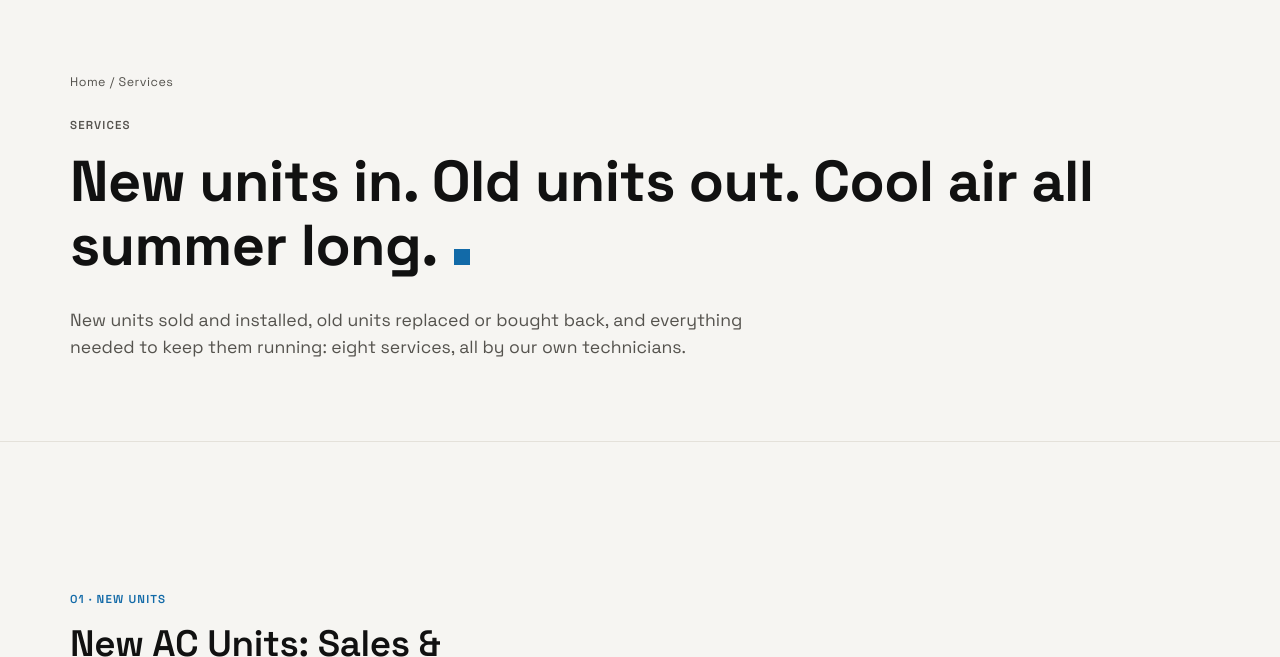
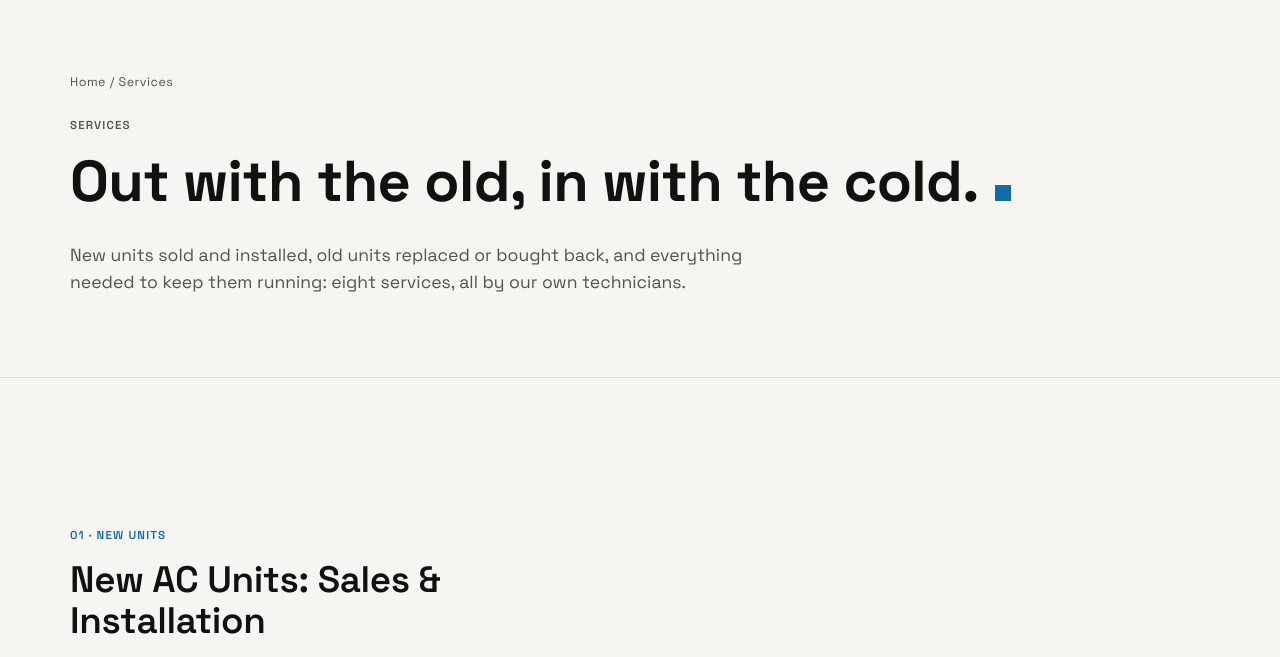
Before and after one commit to AlBazkw/albazkw.com, a plain HTML site: page services.html in a window 1280 px wide. Shown: the part 119-776 px from the top of the page. Drawn offline with Linux system fonts and the light colour scheme.

Commit message:
Services headline: Out with the old, in with the cold
Co-Authored-By: Claude Fable 5.1 <noreply@anthropic.com>

```diff
--- a/services.html
+++ b/services.html
@@ -55,7 +55,7 @@
     <div class="container">
       <div class="crumbs"><a href="./">Home</a> / Services</div>
       <span class="eyebrow">Services</span>
-      <h1>New units in. Old units out. Cool air all summer long.</h1>
+      <h1>Out with the old, in with the cold.</h1>
       <p>New units sold and installed, old units replaced or bought back, and everything needed to keep them running: eight services, all by our own technicians.</p>
     </div>
   </section>
```
Also changed, not shown: ar/services.html (+1 -1 lines).
